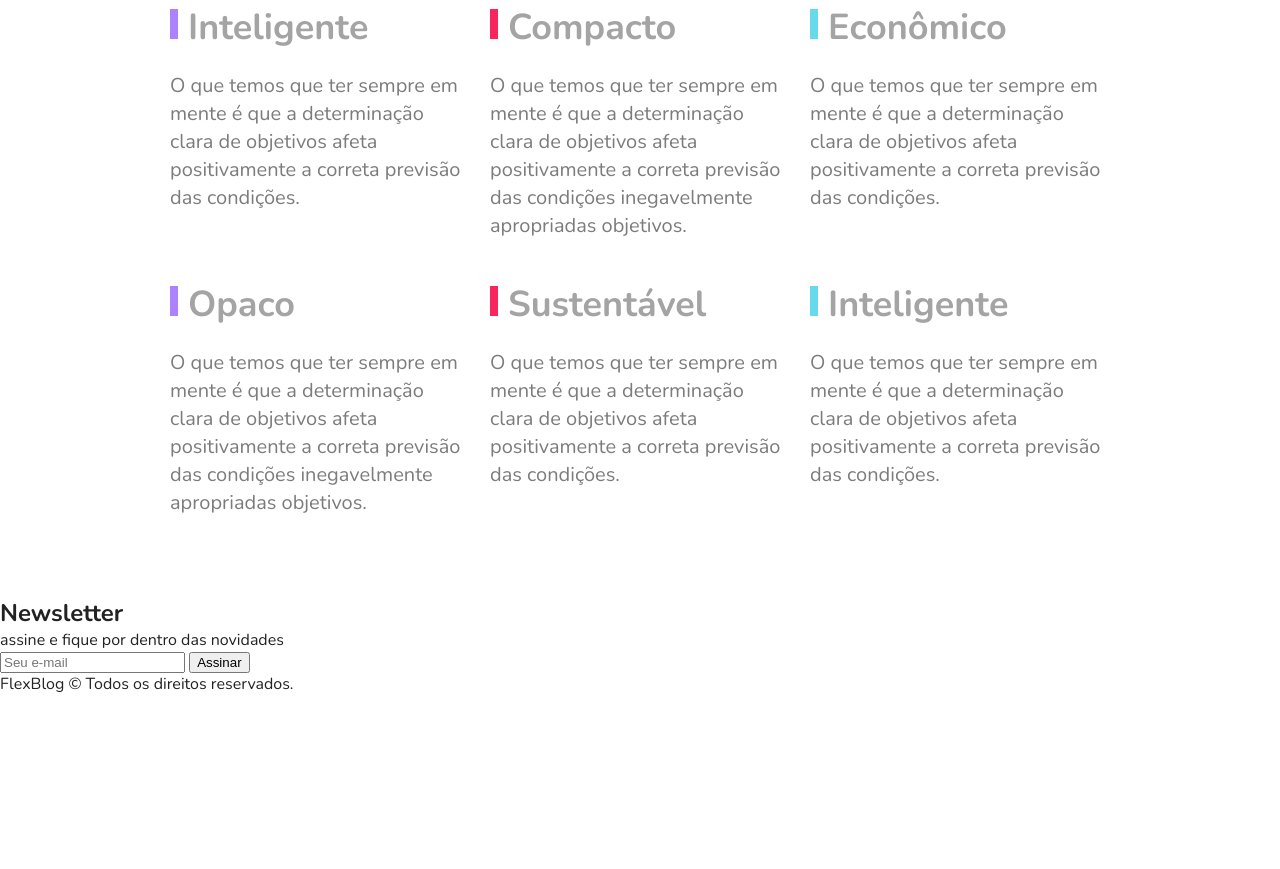
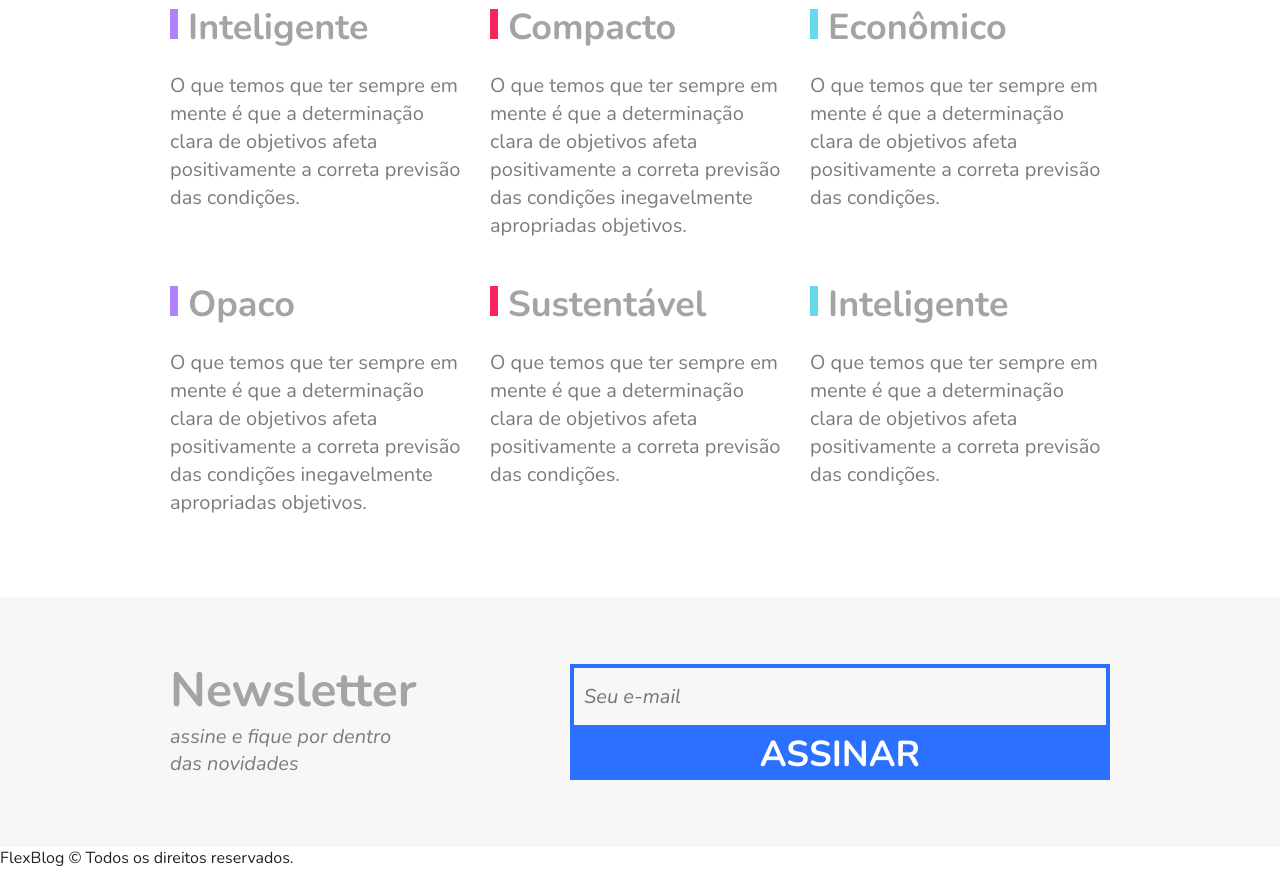
Before and after one commit to VitorQuadros/FlexBlog, a plain HTML site: page index.html in a window 1280 px wide. Shown: the part 2623-3492 px from the top of the page. Before the commit the page ends 3318 px from the top, so only its background shows below. Drawn offline with nearby package versions, Linux system fonts and the light colour scheme.

Commit message:
css: newsletter

```diff
--- a/css/style.css
+++ b/css/style.css
@@ -319,3 +319,73 @@ img {
   line-height: 1.4;
   color: #7c7c7c;
 }
+
+/* Newsletter */
+
+.newsletter {
+  background: #f7f7f7;
+  padding: 60px calc((100% - 960px) / 2);
+  display: flex;
+  flex-wrap: wrap;
+}
+
+.newsletter-info {
+  flex: 1 1 240px;
+  margin: 0 10px;
+}
+
+.newsletter-info h1 {
+  font-size: 3em;
+  color: #a4a4a4;
+}
+
+.newsletter-info p {
+  font-size: 1.25em;
+  font-style: italic;
+  max-width: 230px;
+  color: #7c7c7c;
+  margin-bottom: 10px;
+}
+
+.newsletter-form {
+  flex: 2 1 260px;
+  margin: 0 10px;
+  align-self: center;
+  display: flex;
+  flex-wrap: wrap;
+}
+
+.newsletter-form input {
+  flex: 3 1 260px;
+  font-size: 1.25em;
+  color: #7c7c7c;
+  font-style: italic;
+  font-family: "Nunito", Arial, Helvetica, sans-serif;
+  border: 4px solid #2c70ff;
+  background: transparent;
+  padding: 15px 10px;
+  margin: 0px;
+  border-radius: 0px;
+}
+
+.newsletter-form button {
+  flex: 1 1 260px;
+  font-family: "Nunito", Arial, Helvetica, sans-serif;
+  font-size: 2.25em;
+  font-weight: bold;
+  text-transform: uppercase;
+  background: #2c70ff;
+  color: white;
+  margin: 0;
+  cursor: pointer;
+  border: none;
+  padding-right: 10px 15px;
+}
+
+@media (max-width: 600px) {
+  .newsletter-form button {
+    font-size: 1.5em;
+  }
+}
+
+/* Footer */
```
